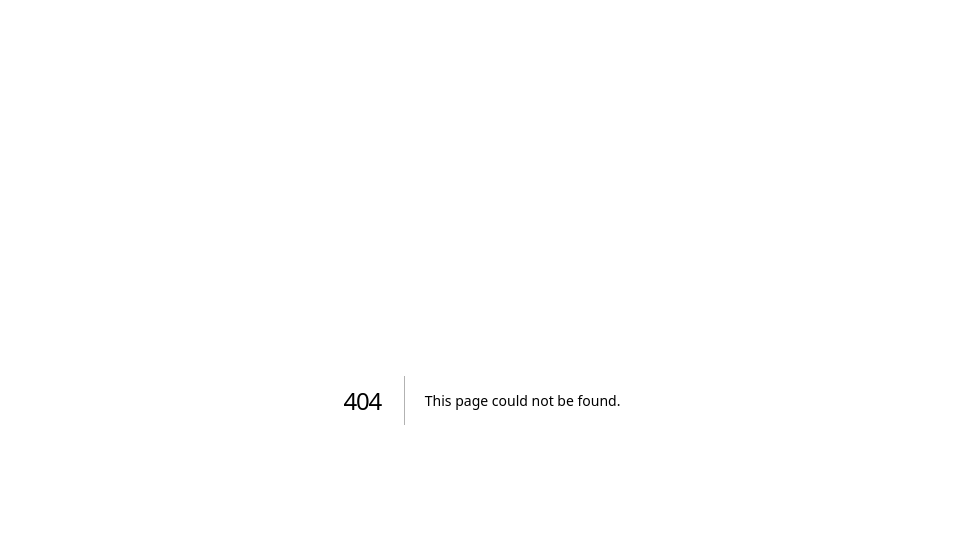
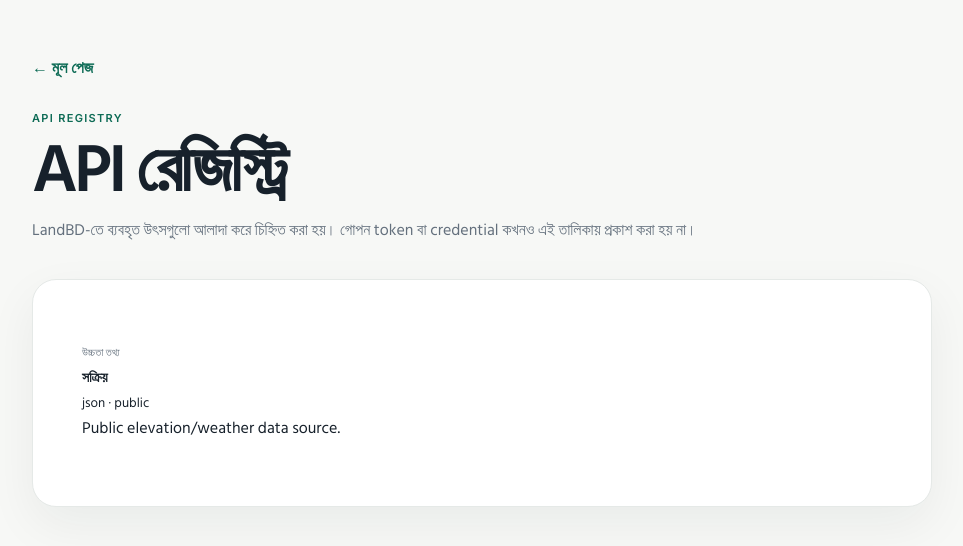
Before and after one commit to omarreact/LandBD-AGIS-CHECKED, a Next.js app: page /apis in a window 1280 px wide. Before the commit this address had no page. Shown: the top 546 px of the page, without its empty margins (158-1121 px from the left). Built offline with nearby package versions, Linux system fonts and the light colour scheme.

Commit message:
feat: add public API registry page

```diff
--- /dev/null
+++ b/app/apis/page.tsx
@@ -0,0 +1,34 @@
+"use client";
+
+import { useEffect, useState } from "react";
+
+type Api = { id: string; name: string; nameBn: string; kind: string; visibility: string; enabled: boolean; description: string };
+
+export default function ApiRegistryPage() {
+  const [apis, setApis] = useState<Api[]>([]);
+  const [loading, setLoading] = useState(true);
+  const [error, setError] = useState("");
+
+  useEffect(() => {
+    fetch("/api/apis", { cache: "no-store" })
+      .then(async (response) => {
+        if (!response.ok) throw new Error("API registry load failed");
+        return response.json() as Promise<{ data: Api[] }>;
+      })
+      .then((payload) => setApis(payload.data))
+      .catch((cause) => setError(cause instanceof Error ? cause.message : "তথ্য পাওয়া যায়নি"))
+      .finally(() => setLoading(false));
+  }, []);
+
+  return (
+    <main className="page-shell"><div className="container narrow">
+      <a className="back-link" href="/">← মূল পেজ</a>
+      <section className="page-heading"><span className="eyebrow">API REGISTRY</span><h1>API রেজিস্ট্রি</h1><p>LandBD-তে ব্যবহৃত উৎসগুলো আলাদা করে চিহ্নিত করা হয়। গোপন token বা credential কখনও এই তালিকায় প্রকাশ করা হয় না।</p></section>
+      <section className="calculator-card">
+        {loading && <p>লোড হচ্ছে…</p>}
+        {error && <p className="error-box">{error}</p>}
+        {!loading && !error && <div className="result-grid">{apis.map((api) => <div key={api.id}><span>{api.nameBn}</span><b>{api.enabled ? "সক্রিয়" : "কনফিগার করা হয়নি"}</b><small>{api.kind} · {api.visibility}</small><p>{api.description}</p></div>)}</div>}
+      </section>
+    </div></main>
+  );
+}
```
